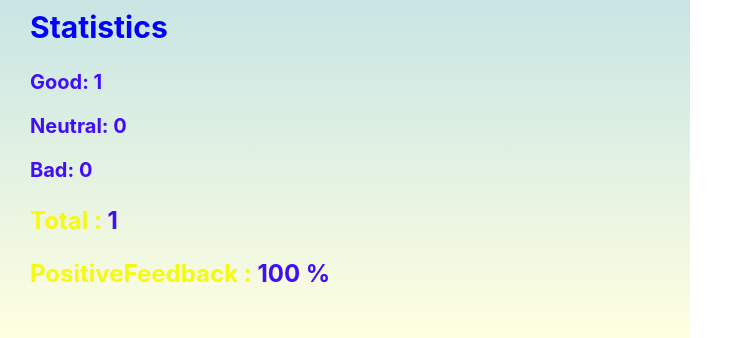
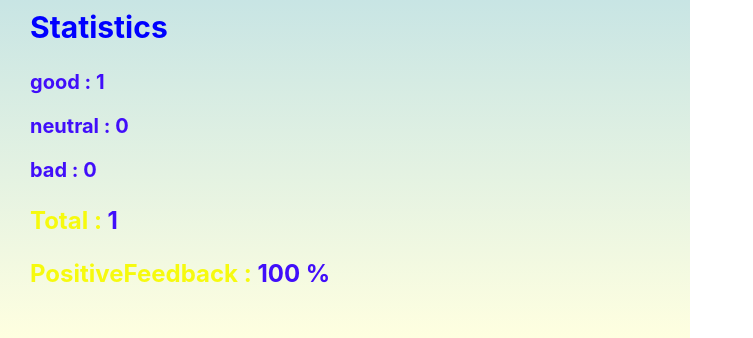
Before and after one commit to Luydmyla/goit-react-hw-02-feedback, a React (Create React App) app: page / in a window 1280 px wide. Both pictures are taken after a click on the button "good". Shown: the part 168-506 px from the top of the page, without its empty margins (0-753 px from the left). Built offline with nearby package versions, Linux system fonts and the light colour scheme.

Commit message:
update App and Feedback

```diff
--- a/src/components/App.jsx
+++ b/src/components/App.jsx
@@ -3,8 +3,6 @@ import FeedbackOptions from './FeedbackOptions';
 import Statistics from './Statistics';
 import Notification from './Notification';
 import Section from './Section';
-
-
 
 class Feedback extends Component {
   static defaultProps = {
@@ -19,38 +17,37 @@ class Feedback extends Component {
   };
 
   leaveFeedback = type => {
-    this.setState(prevState => ({
+      this.setState(prevState => ({
       [type]: prevState[type] + 1,
     }));
   };
-
+  countTotalFeedback = () => {
+    const options  = this.state;
+        return Object.values(options).reduce((total, value) => value + total, 0);
+  }
+  countPositiveFeedbackPercentage = () => {
+    const good = this.state.good;
+    return (this.countTotalFeedback() === 0
+      ? '0'
+      : ((good / this.countTotalFeedback()) * 100).toFixed(0))
+  }
   render() {
-    const countGood = this.state.good;
-    const countNeutral = this.state.neutral;
-    const countBad = this.state.bad;
-    const countTotalFeedback = countGood + countNeutral + countBad;
-    const countPositiveFeedbackPercentage =
-      countTotalFeedback === 0
-        ? '0'
-        : ((countGood / countTotalFeedback) * 100).toFixed(0);
-    return (
+     return (
       <div className="Feedback">
          <Section title="Please, leave feedback">
             <div>
               <FeedbackOptions
-                options={['good', 'neutral', 'bad']}
+                options={Object.keys(this.state)}
                 onLeaveFeedback={this.leaveFeedback}
               />
             </div>
           </Section>
           <Section title="Statistics">
-          {countTotalFeedback ? (
+          {this.countTotalFeedback() ? (
             <Statistics
-              good={countGood}
-              neutral={countNeutral}
-              bad={countBad}
-              total={countTotalFeedback}
-              positivePercentage={countPositiveFeedbackPercentage}
+              options={this.state}
+              total={this.countTotalFeedback()}
+              positivePercentage={this.countPositiveFeedbackPercentage()}
             />
           ) : (
             <Notification message="There is no feedback" />
--- a/src/components/Feedback/index.js
+++ /dev/null
@@ -1 +0,0 @@
-// export { default } from './Feedback';
--- a/src/components/Statistics/Statistics.js
+++ b/src/components/Statistics/Statistics.js
@@ -1,15 +1,14 @@
 import React from 'react';
 import './Statistics.css';
-const Statistics = ({ good, neutral, bad, total, positivePercentage }) => {
+const Statistics = ({ options, total, positivePercentage }) => {
+  // console.log(options);
   return (
     <div className="Statistics__feedback">
-      {/* <h3 className="Statistics__title">Statistics</h3> */}
-      <div>
-        <p> Good: {good} </p>
-        <p> Neutral: {neutral} </p>
-        <p> Bad: {bad} </p>
-      </div>
-
+      {Object.keys(options).map(key => (
+        <p key={key}>
+          {key} : {options[key]}
+        </p>
+      ))}
       <div className="Statistics__total">
         <p>
           Total : <span className="Statistics__value"> {total} </span>
```
Also changed, not shown: src/components/Feedback/Feedback.css (deleted, +0 -10 lines), src/components/Feedback/Feedback.js (deleted, +0 -130 lines).
